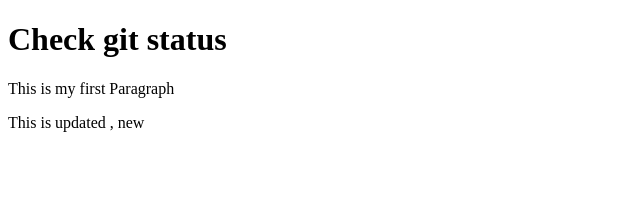
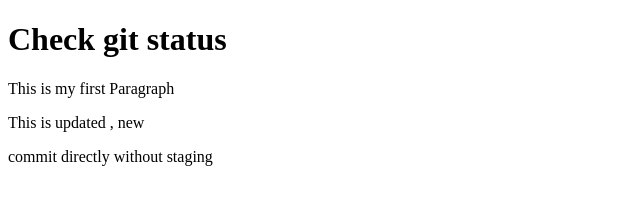
Before and after one commit to dubeybineet/hello-world, a plain HTML site: page index.html in a window 1280 px wide. Shown: the whole page, without its empty margins (0-640 px from the left). Drawn offline with Linux system fonts and the light colour scheme.

Commit message:
this is directly updated

```diff
--- a/index.html
+++ b/index.html
@@ -9,6 +9,7 @@
 	<h1>Check git status</h1>
 	<p>This is my first Paragraph</p>
 	<p>This is updated , new </p>
+	<p>commit directly without staging</p>
 
 </body>
 </html>
```
